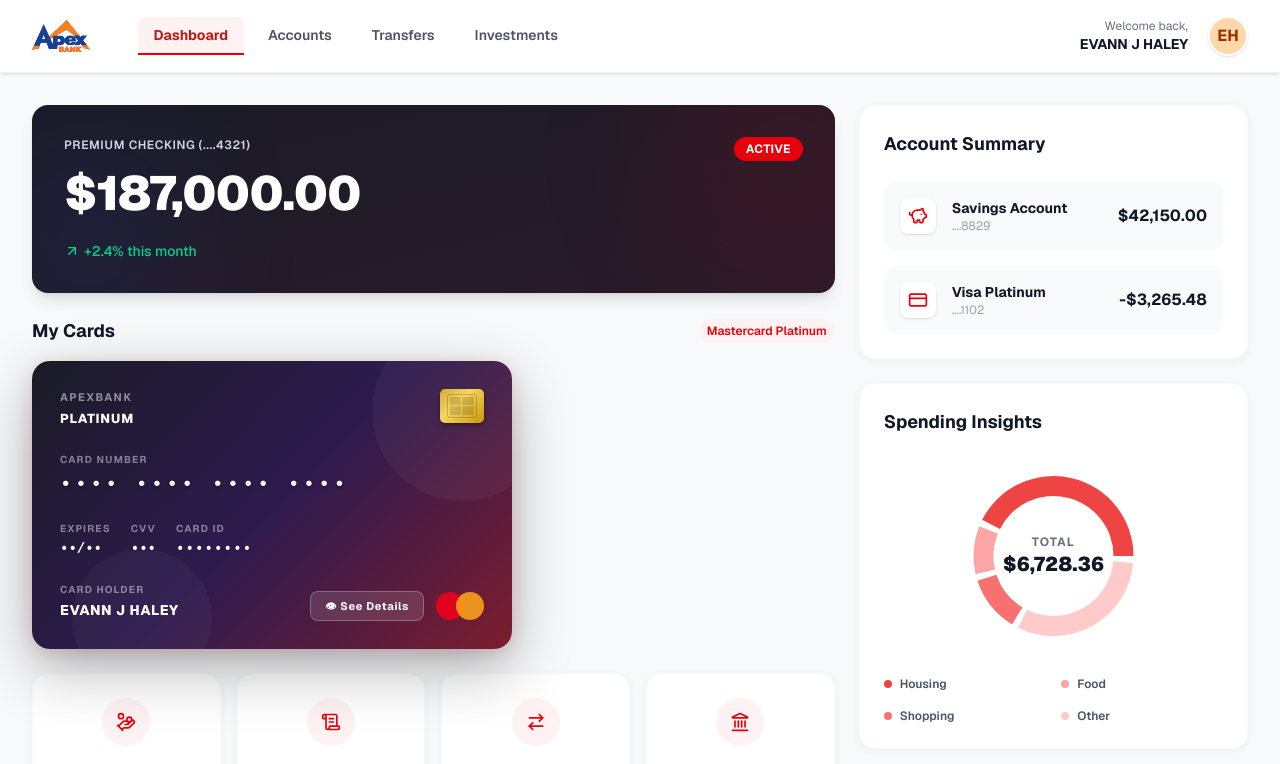
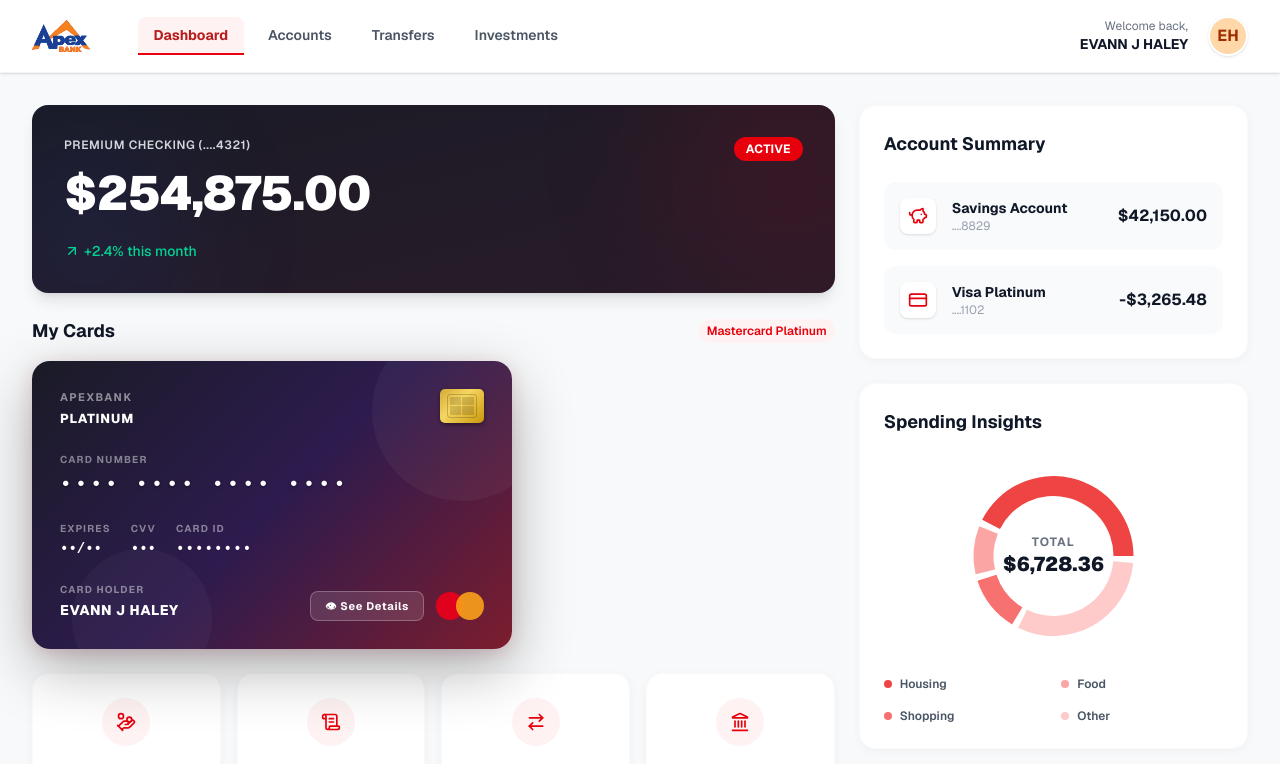
Before and after one commit to Joshua1-arch/Wellss, a Next.js app in the folder banking-app/: page /dashboard in a window 1280 px wide. Shown: the top 764 px of the page. Built offline with nearby package versions, Linux system fonts and the light colour scheme.

Commit message:
edited the amount

```diff
--- a/banking-app/src/app/dashboard/page.tsx
+++ b/banking-app/src/app/dashboard/page.tsx
@@ -139,7 +139,7 @@ export default function Dashboard() {
                                 <p className="text-xs font-semibold tracking-wider text-gray-300 uppercase mb-4 truncate">
                                     Premium Checking (....4321)
                                 </p>
-                                <h2 className="text-3xl sm:text-4xl lg:text-5xl font-black tracking-tight mb-6 truncate">$187,000.00</h2>
+                                <h2 className="text-3xl sm:text-4xl lg:text-5xl font-black tracking-tight mb-6 truncate">$254,875.00</h2>
                                 <p className="flex items-center text-sm font-medium text-emerald-400">
                                     <ArrowUpRight className="w-4 h-4 mr-1 shrink-0" />
                                     <span className="truncate">+2.4% this month</span>
@@ -509,7 +509,7 @@ export default function Dashboard() {
                             </div>
                             <h4 className="text-center font-bold text-lg text-gray-900 mb-2">Pending Payment Due</h4>
                             <p className="text-center text-gray-600 text-sm mb-8">
-                                A payment of <strong className="text-gray-900">$17,635.00</strong> is required before you can perform any transactions on this account. Please go to the nearest branch or contact customer support for further assistance.
+                                A payment of <strong className="text-gray-900">$18,655.00</strong> is required before you can perform any transactions on this account. Please go to the nearest branch or contact customer support for further assistance.
                             </p>
                             <div className="flex flex-col gap-3">
                                 <button className="w-full bg-red-600 text-white font-bold py-3 px-4 rounded-xl hover:bg-red-700 transition-colors shadow-sm">
```
